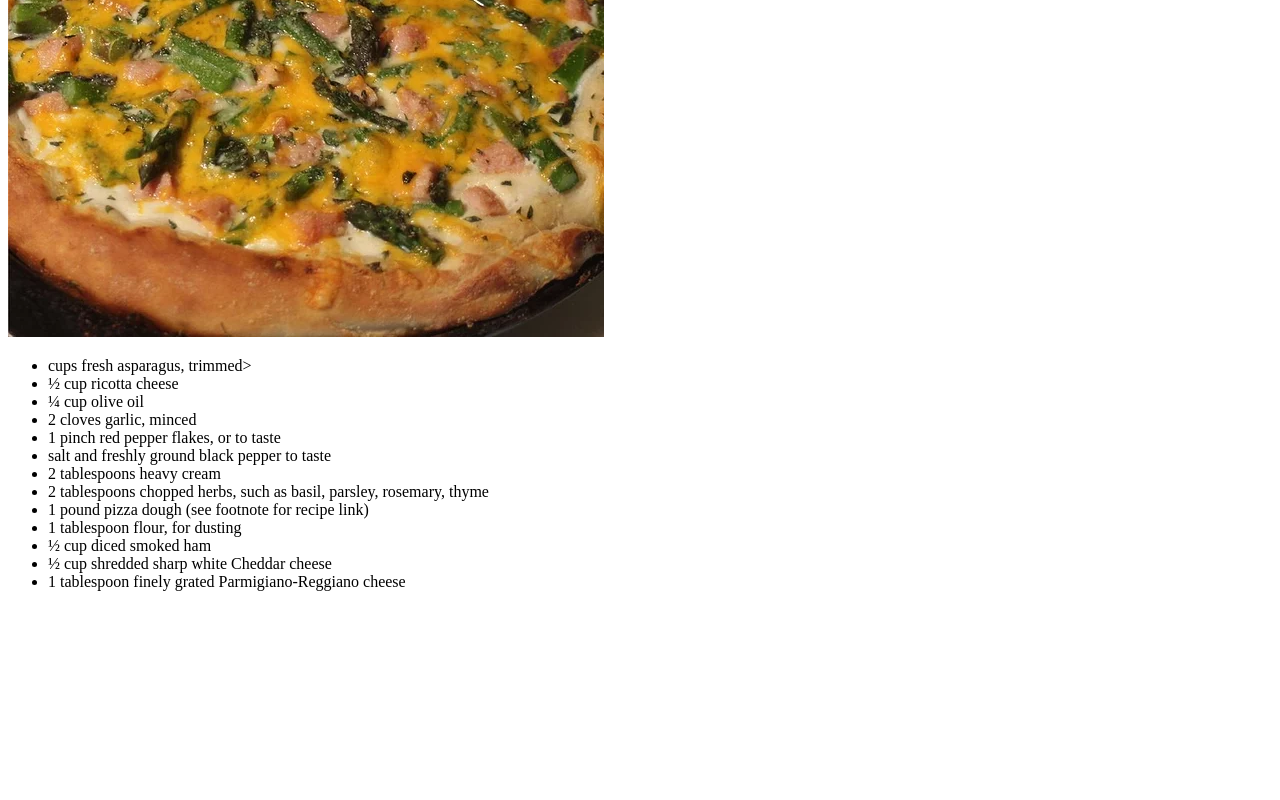
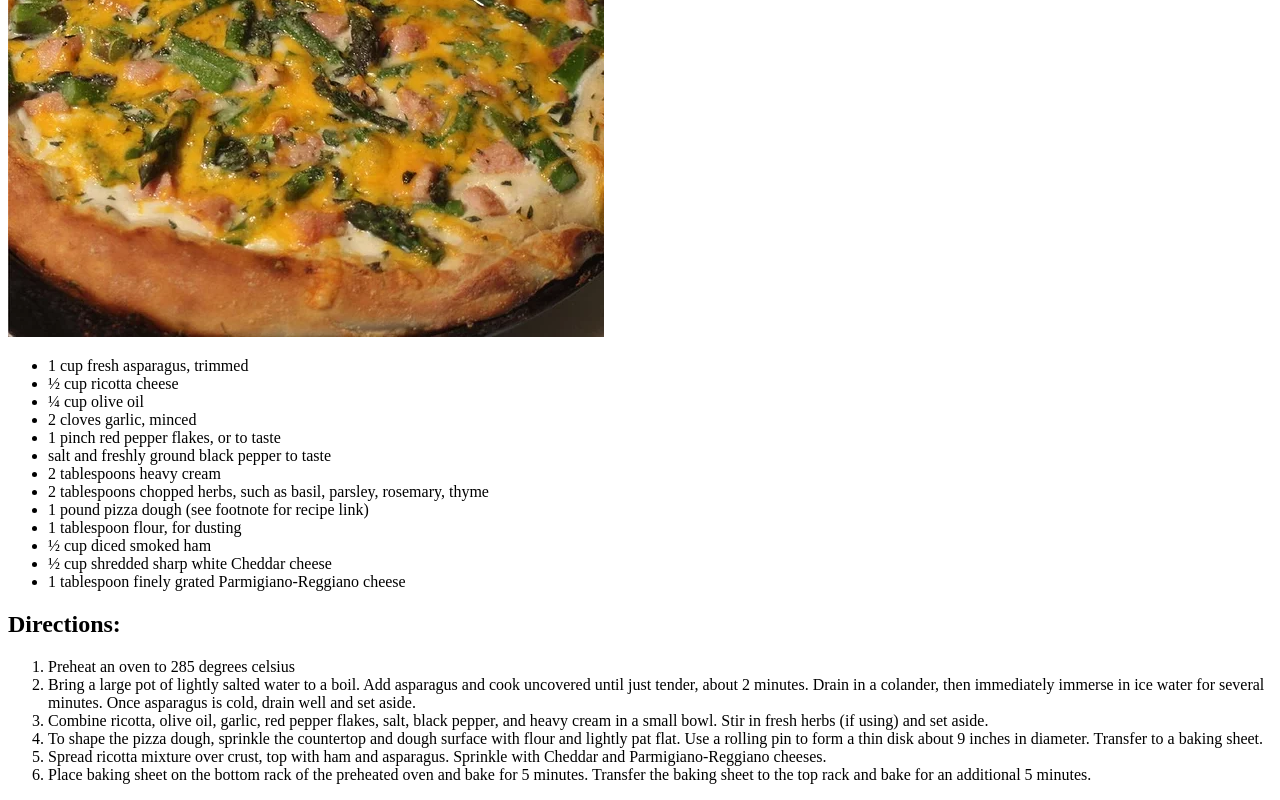
Before and after one commit to Rokenrol/odin-recipes, a plain HTML site: page recipes/pizza.html in a window 1280 px wide. Shown: the part 339-1139 px from the top of the page. Before the commit the page ends 946 px from the top, so only its background shows below. Drawn offline with Linux system fonts and the light colour scheme.

Commit message:
Added recipe steps

```diff
--- a/recipes/pizza.html
+++ b/recipes/pizza.html
@@ -10,7 +10,7 @@
     <h1>Pizza with ham, asparagus and ricotta</h1>
     <img src="../images/pizza.webp" alt="delicious pizza">
     <ul>
-        <li>cups fresh asparagus, trimmed></li>
+        <li>1 cup fresh asparagus, trimmed</li>
         <li>½ cup ricotta cheese</li>
         <li>¼ cup olive oil</li>
         <li>2 cloves garlic, minced</li>
@@ -24,5 +24,14 @@
         <li>½ cup shredded sharp white Cheddar cheese</li>
         <li>1 tablespoon finely grated Parmigiano-Reggiano cheese</li>
     </ul>
+    <h2>Directions:</h2>
+    <ol>
+        <li>Preheat an oven to 285 degrees celsius</li>
+        <li>Bring a large pot of lightly salted water to a boil. Add asparagus and cook uncovered until just tender, about 2 minutes. Drain in a colander, then immediately immerse in ice water for several minutes. Once asparagus is cold, drain well and set aside.</li>
+        <li>Combine ricotta, olive oil, garlic, red pepper flakes, salt, black pepper, and heavy cream in a small bowl. Stir in fresh herbs (if using) and set aside.</li>
+        <li>To shape the pizza dough, sprinkle the countertop and dough surface with flour and lightly pat flat. Use a rolling pin to form a thin disk about 9 inches in diameter. Transfer to a baking sheet.</li>
+        <li>Spread ricotta mixture over crust, top with ham and asparagus. Sprinkle with Cheddar and Parmigiano-Reggiano cheeses.</li>
+        <li>Place baking sheet on the bottom rack of the preheated oven and bake for 5 minutes. Transfer the baking sheet to the top rack and bake for an additional 5 minutes.</li>
+    </ol>
 </body>
 </html>
```
